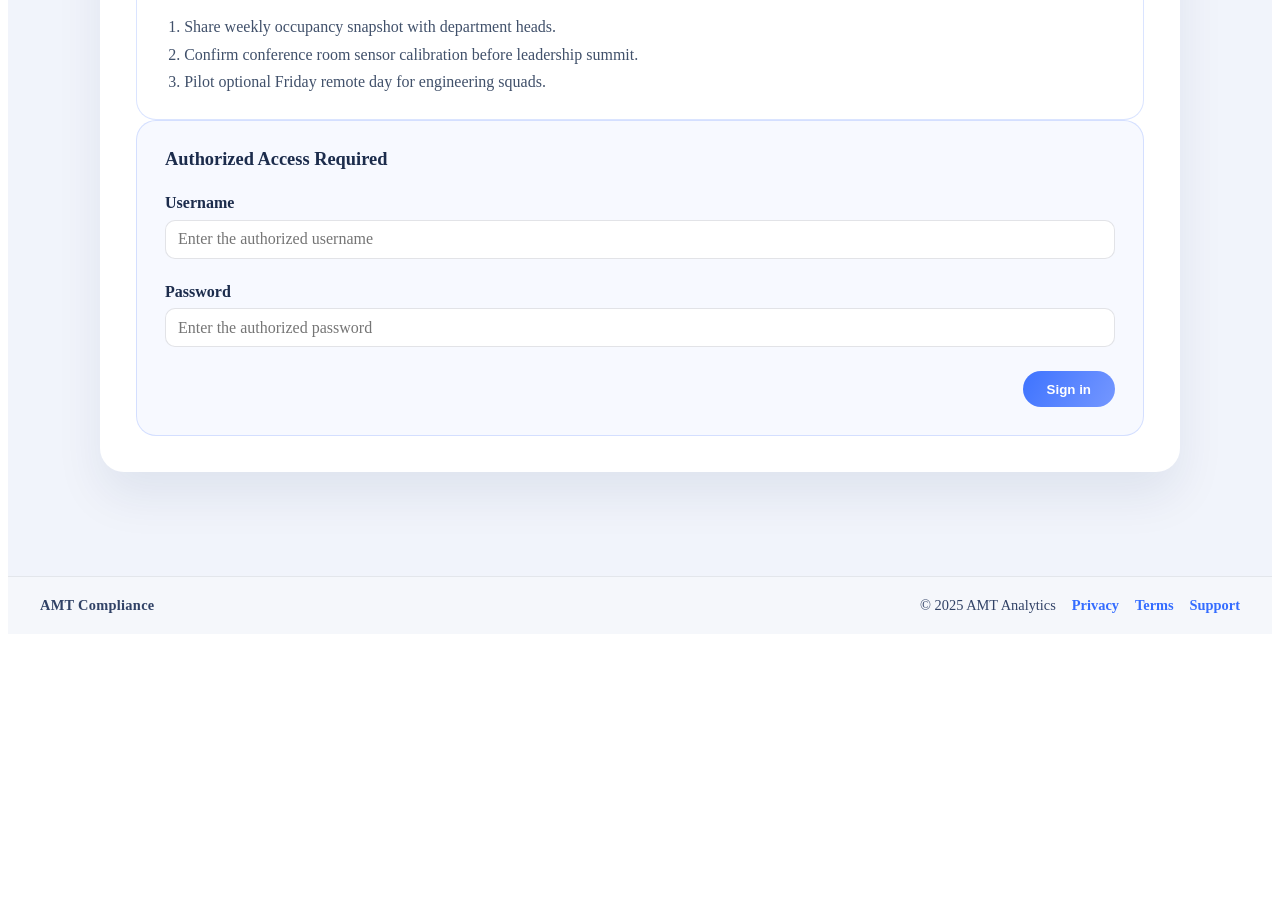
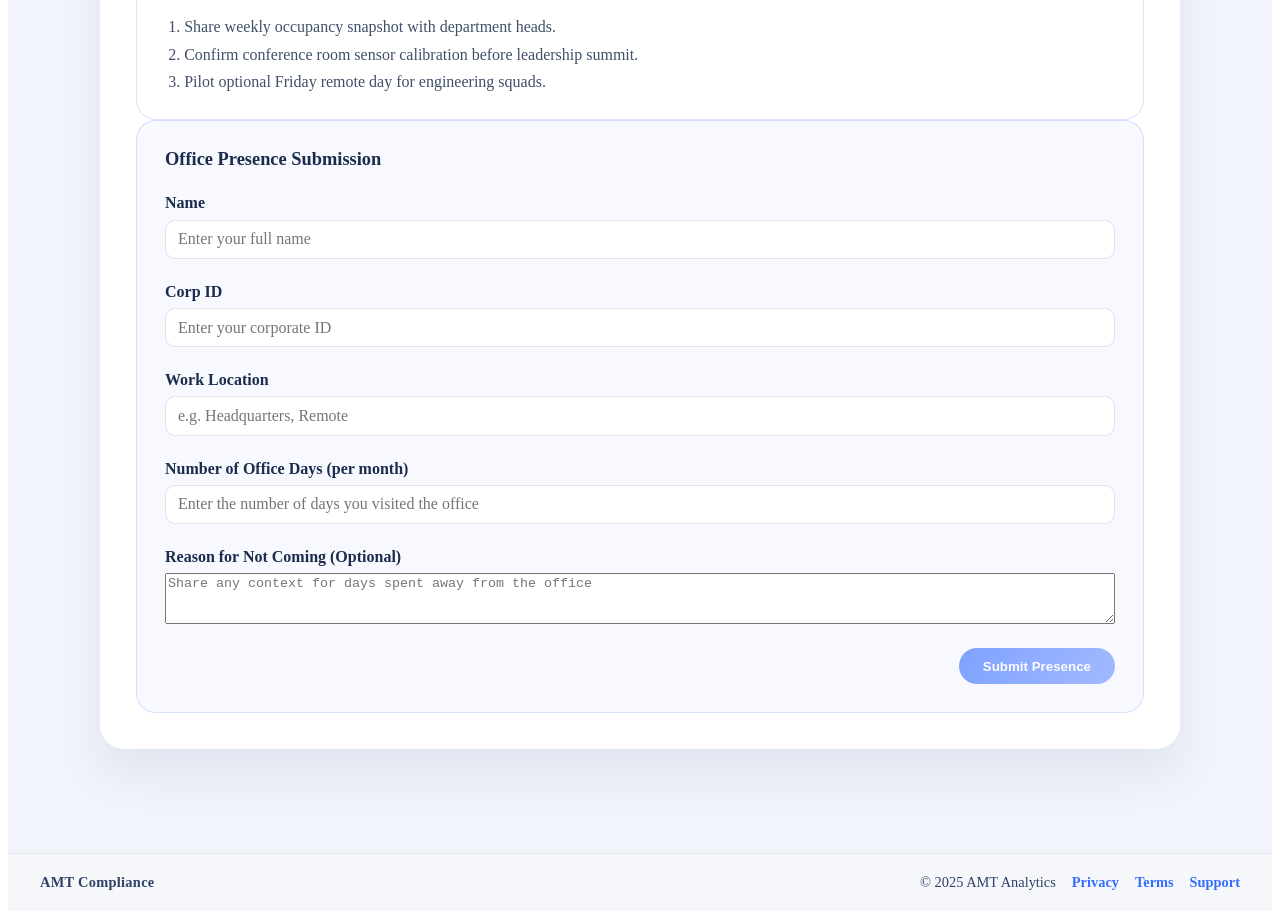
Before and after one commit to manojramoo/amt-compliance-report, an Angular app: page / in a window 1280 px wide. Shown: the part 1100-2019 px from the top of the page. Before the commit the page ends 1742 px from the top, so only its background shows below. Built offline with nearby package versions, Linux system fonts and the light colour scheme.

Commit message:
Revert "Protect return-to-office form with basic authentication (#10)"
This reverts commit 390020d2362cbad5254486411457665ec9012227.

```diff
--- a/src/app/dashboard-tabs/tabs/return-to-office-tab/return-to-office-tab.component.html
+++ b/src/app/dashboard-tabs/tabs/return-to-office-tab/return-to-office-tab.component.html
@@ -1,46 +1,4 @@
 <app-tab-content-view [content]="content">
-  <section class="presence-form" *ngIf="!isAuthenticated; else officePresenceFormTemplate">
-    <h3>Authorized Access Required</h3>
-    <form [formGroup]="loginForm" class="presence-form__body" novalidate (ngSubmit)="onLogin()">
-      <div class="presence-form__field">
-        <label for="presence-username">Username</label>
-        <input
-          id="presence-username"
-          type="text"
-          formControlName="username"
-          placeholder="Enter the authorized username"
-        />
-        <p class="presence-form__error" *ngIf="loginForm.get('username')?.hasError('required') && loginForm.get('username')?.touched">
-          Username is required.
-        </p>
-      </div>
-
-      <div class="presence-form__field">
-        <label for="presence-password">Password</label>
-        <input
-          id="presence-password"
-          type="password"
-          formControlName="password"
-          placeholder="Enter the authorized password"
-        />
-        <p class="presence-form__error" *ngIf="loginForm.get('password')?.hasError('required') && loginForm.get('password')?.touched">
-          Password is required.
-        </p>
-      </div>
-
-      <div class="presence-form__actions">
-        <button type="submit">
-          Sign in
-        </button>
-      </div>
-
-      <p class="presence-form__status presence-form__status--error" *ngIf="loginError" aria-live="assertive">
-        {{ loginError }}
-      </p>
-    </form>
-  </section>
-
-  <ng-template #officePresenceFormTemplate>
   <section class="presence-form">
     <h3>Office Presence Submission</h3>
     <form [formGroup]="officePresenceForm" class="presence-form__body" novalidate (ngSubmit)="onSubmit()">
@@ -124,5 +82,4 @@
       </p>
     </form>
   </section>
-  </ng-template>
 </app-tab-content-view>
--- a/src/app/dashboard-tabs/tabs/return-to-office-tab/return-to-office-tab.component.ts
+++ b/src/app/dashboard-tabs/tabs/return-to-office-tab/return-to-office-tab.component.ts
@@ -23,11 +23,6 @@ export class ReturnToOfficeTabComponent {
   private readonly formBuilder = inject(FormBuilder);
   private readonly httpClient = inject(HttpClient);
 
-  private static readonly VALID_USERNAME = 'compliance-admin';
-  private static readonly VALID_PASSWORD = 'Return2Office!';
-
-  protected isAuthenticated = false;
-  protected loginError: string | null = null;
   protected isSubmitting = false;
   protected submitSuccess = false;
   protected submitError: string | null = null;
@@ -73,35 +68,6 @@ export class ReturnToOfficeTabComponent {
     }),
     reasonForNotComing: this.formBuilder.control('')
   });
-
-  protected readonly loginForm = this.formBuilder.group({
-    username: this.formBuilder.control('', { validators: Validators.required }),
-    password: this.formBuilder.control('', { validators: Validators.required })
-  });
-
-  protected onLogin(): void {
-    this.loginError = null;
-
-    this.loginForm.markAllAsTouched();
-    this.loginForm.updateValueAndValidity({ emitEvent: false });
-
-    if (this.loginForm.invalid) {
-      return;
-    }
-
-    const { username, password } = this.loginForm.getRawValue();
-
-    if (
-      username?.trim() === ReturnToOfficeTabComponent.VALID_USERNAME &&
-      password === ReturnToOfficeTabComponent.VALID_PASSWORD
-    ) {
-      this.isAuthenticated = true;
-      this.loginError = null;
-      return;
-    }
-
-    this.loginError = 'Invalid username or password.';
-  }
 
   protected onSubmit(): void {
     this.submitSuccess = false;
```
Lines whose indentation alone changed are shown as unchanged.
